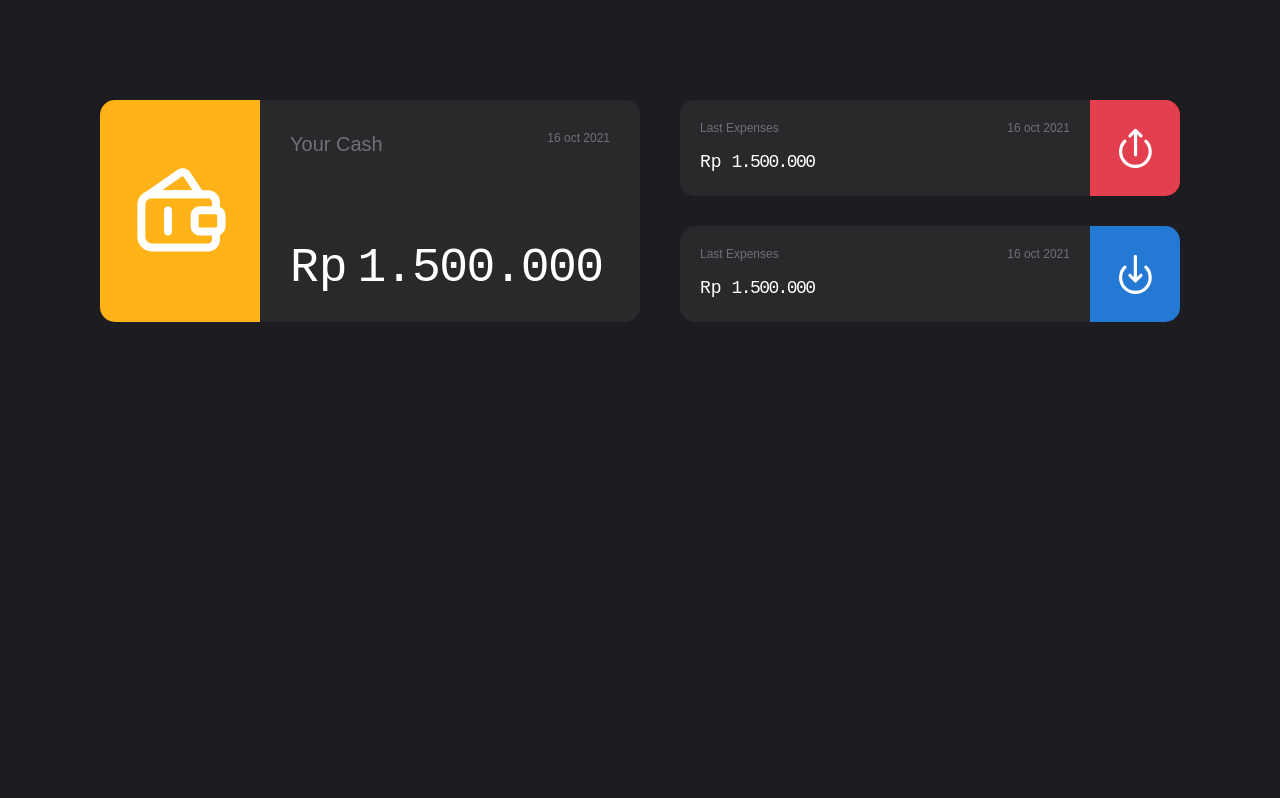
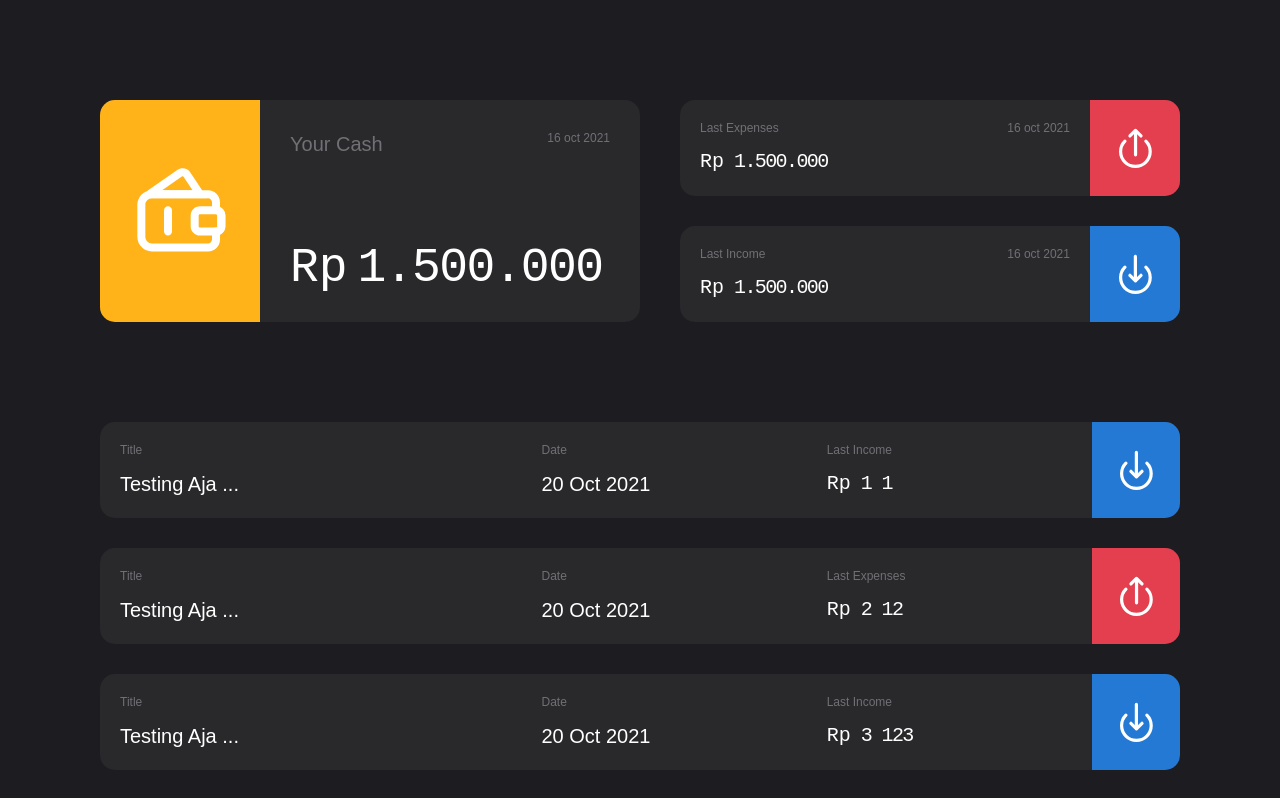
Before and after one commit to YumeNoKage/petty_cash, a Vue app: page / in a window 1280 px wide. Shown: the top 798 px of the page. Built offline with nearby package versions, Linux system fonts and the light colour scheme.

Commit message:
update style & add component history

```diff
--- a/src/App.vue
+++ b/src/App.vue
@@ -10,7 +10,6 @@
 #app {
   -webkit-font-smoothing: antialiased;
   -moz-osx-font-smoothing: grayscale;
-  min-width: 100vw;
   min-height: 100vh;
 }
 
@@ -24,4 +23,26 @@ input::-webkit-inner-spin-button {
 input[type=number] {
     -moz-appearance: textfield;
 }
+
+
+/* width */
+::-webkit-scrollbar {
+  width: 5px;
+}
+
+/* Track */
+::-webkit-scrollbar-track {
+  background: rgba(241, 241, 241, 0.2);
+}
+
+/* Handle */
+::-webkit-scrollbar-thumb {
+  background: rgba(136, 136, 136, 1);
+  border-radius: 5px;
+}
+
+/* Handle on hover */
+::-webkit-scrollbar-thumb:hover {
+  background: #555;
+}
 </style>
--- /dev/null
+++ b/src/components/History.vue
@@ -0,0 +1,60 @@
+<template>
+    <div class="space-y-3">
+        <div class="rounded bg-white_transparent flex w-full h-24" v-for="item in 6" :key="item">
+            <div class="flex w-full">
+                <div class="p-2 w-3/5 justify-between flex flex-col">
+                    <div class="flex text-grey">
+                        <p class="text-xs mb-0">
+                            Title
+                        </p>
+                    </div>
+                    <div class="title sm:text-lg md:text-xl lg:text-xl text-white">
+                        Testing Aja ...
+                    </div>
+                </div>
+                <div class="p-2 w-2/5 justify-between flex flex-col">
+                    <div class="flex text-grey">
+                        <p class="text-xs mb-0">
+                            Date
+                        </p>
+                    </div>
+                    <div class="title sm:text-lg md:text-xl lg:text-xl text-white">
+                        20 Oct 2021
+                    </div>
+                </div>
+                <div class="p-2 w-2/5 justify-between flex flex-col">
+                    <div class="flex text-grey">
+                        <p class="text-xs mb-0">
+                            Last {{ item % 2 == 0 ? "Expenses" : "Income"}}
+                        </p>
+                    </div>
+                    <div class="cash sm:text-lg md:text-xl lg:text-xl font-roboto-mono text-white">
+                        <span class="font-medium mr-1">Rp</span>
+                        <span class="tracking-tightest">{{ item }}
+                            <span v-for="cash in item" :key="cash">{{ cash }}</span>
+                        </span>
+                    </div>
+                </div>
+            </div>
+            <div :class="`icon-wallet bg-${item % 2 == 0 ? 'red' : 'blue' } rounded-r w-24 relative`">
+                <div class="px-2 sm:px-1 absolute top-2/4 transform -translate-y-2/4 w-full">
+                    <div class="sm:w-full">
+                        <img v-if="item % 2 == 0"  src="@/assets/icons/expenses.svg" class="lg:w-12 md:w-10 mx-auto" alt="wallet">
+                        <img v-else src="@/assets/icons/income.svg" class="lg:w-12 md:w-10 mx-auto" alt="wallet">
+                    </div>
+                </div>
+            </div>
+        </div>
+    </div>
+</template>
+
+<script>
+export default {
+    props:{
+        data:{
+            type: Object,
+            default: null,
+        }
+    }
+}
+</script>
--- a/src/views/Home.vue
+++ b/src/views/Home.vue
@@ -16,11 +16,11 @@
                         <p class="lg:text-xl text-lg mb-0">
                             Your Cash
                         </p>
-                        <p class="mb-0 sm:text-xs ml-auto">
+                        <p class="mb-0 text-xs ml-auto">
                             16 oct 2021
                         </p>
                     </div>
-                    <div class="cash lg:text-5xl md:text-3xl text-2xl font-roboto-mono items-end flex">
+                    <div class="cash lg:text-5xl md:text-4xl text-2xl font-roboto-mono items-end flex">
                         <span class="font-medium mr-1">Rp</span>
                         <span class="tracking-tightest font-medium">1.500.000</span>
                     </div>
@@ -34,13 +34,13 @@
                 <div class="p-2 w-full justify-between flex flex-col">
                     <div class="flex text-grey">
                         <p class="text-xs mb-0">
-                            Last Expenses
+                            Last {{ item == 1 ? "Expenses" : "Income"}}
                         </p>
                         <p class="mb-0 text-xs ml-auto">
                             16 oct 2021
                         </p>
                     </div>
-                    <div class="cash text-lg font-roboto-mono">
+                    <div class="cash sm:text-lg md:text-xl lg:text-xl font-roboto-mono">
                         <span class="font-medium mr-1">Rp</span>
                         <span class="tracking-tightest">1.500.000</span>
                     </div>
@@ -56,17 +56,23 @@
             </div>
         </div>
     </div>
+
+    <!-- LIST HISTORY -->
+    <div class="mt-100">
+        <History/>
+    </div>
     <!-- <Modal title="Add Expenses" colors="red"/> -->
 </template>
 
 <script>
-// @ is an alias to /src
 import Modal from '@/components/Modal.vue'
+import History from '@/components/History.vue'
 
 export default {
 	name: "Home",
 	  components: {
-	    Modal
+	    Modal,
+        History,
 	  }
 };
 </script>
```
